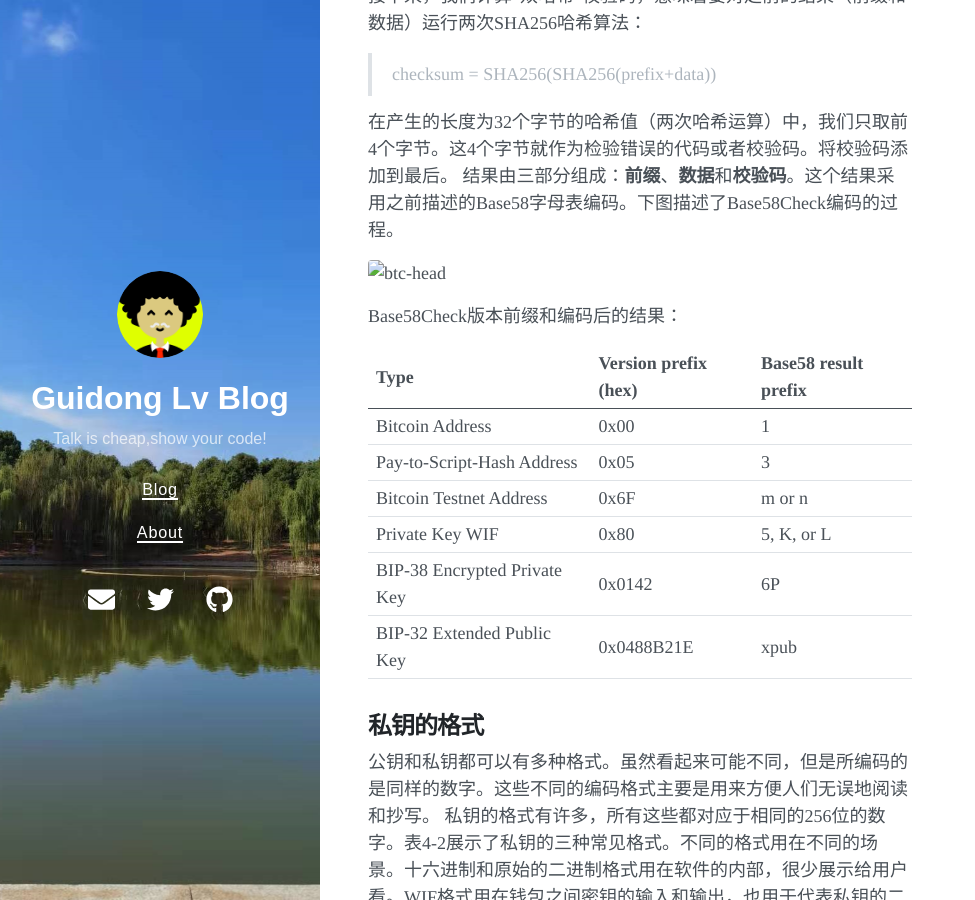
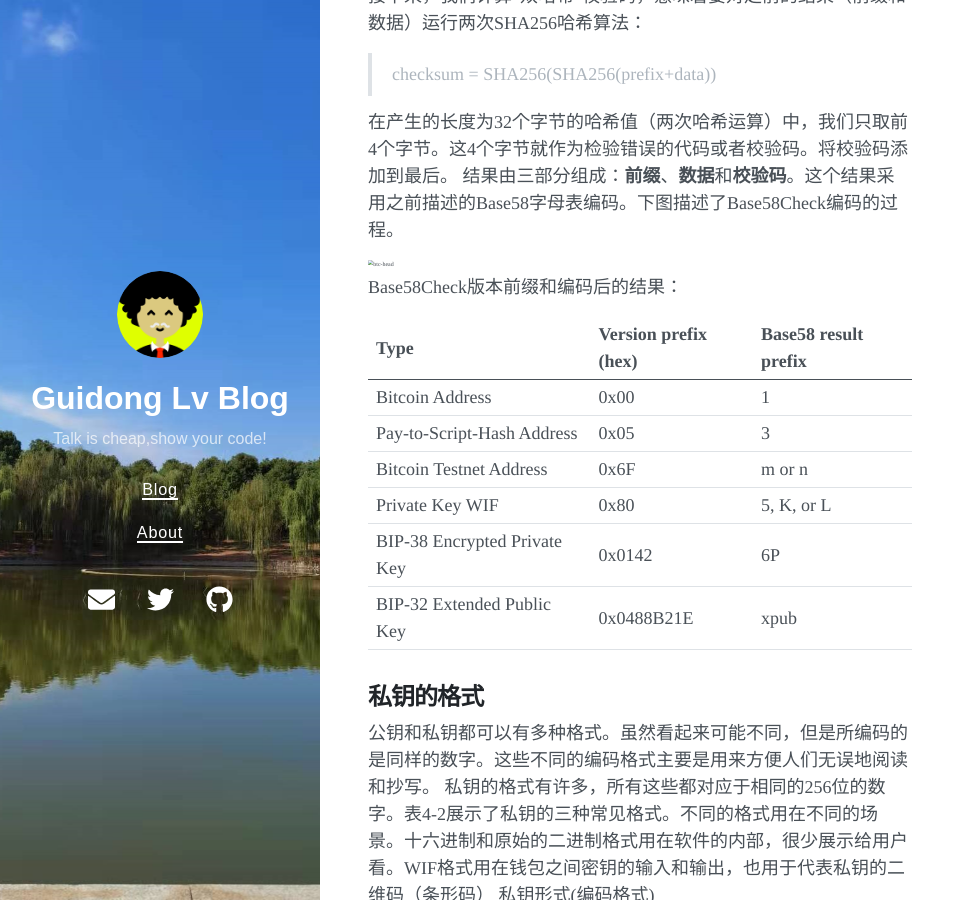
Before and after one commit to lvguidong/lvguidong.github.io, a Jekyll site: the page built from _posts/2021-12-09-BTC私钥和地址.md, in a window 1280 px wide and 900 px high, scrolled down 5192 px. Shown: the whole window, without its empty margins (0-975 px from the left). Built offline with Jekyll 4.4.1, drawn with Linux system fonts in a browser that asks for light colours; nearby versions of some CDN libraries.

Commit message:
update btc

```diff
--- a/_posts/2021-12-09-BTC私钥和地址.md
+++ b/_posts/2021-12-09-BTC私钥和地址.md
@@ -87,7 +87,7 @@
 在产生的长度为32个字节的哈希值（两次哈希运算）中，我们只取前4个字节。这4个字节就作为检验错误的代码或者校验码。将校验码添加到最后。
 结果由三部分组成：**前缀**、**数据**和**校验码**。这个结果采用之前描述的Base58字母表编码。下图描述了Base58Check编码的过程。
 
-![btc-head](https://github.com/lvguidong/lvguidong.github.io/blob/main/_posts/images/btc_base58check.png?raw=true)
+<img src="https://github.com/lvguidong/lvguidong.github.io/blob/main/_posts/images/btc_base58check.png?raw=true" alt="btc-head" style="zoom:33%;" />
 Base58Check版本前缀和编码后的结果：
 
 | Type          |Version prefix (hex) | Base58 result prefix |
```
